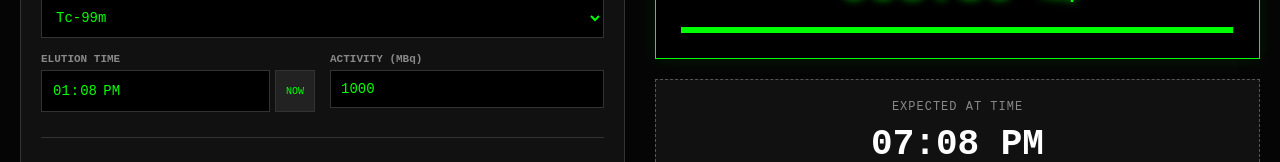
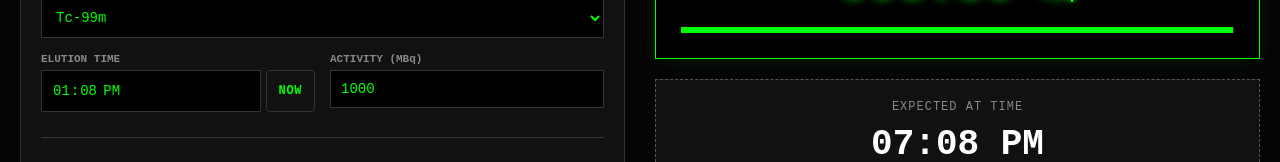
Before and after one commit to leopantsulaia/physics-flex, a React (Create React App) app: page / in a window 1280 px wide. Both pictures are taken after a click on the button "DECAY CLOCK". Shown: the part 246-408 px from the top of the page. Built offline with nearby package versions, Linux system fonts and the light colour scheme.

Commit message:
all fixed

```diff
--- a/src/components/DecayClock.js
+++ b/src/components/DecayClock.js
@@ -162,7 +162,7 @@ export const DecayClock = () => {
                   onChange={(e) => setElutionTime(e.target.value)}
                   className={styles.input}
                 />
-                <button onClick={setElutionToNow} className={styles.nowBtn}>NOW</button>
+                <button onClick={setElutionToNow} className={styles.nowBtn}><b>NOW</b></button>
               </div>
             </div>
             <div className={styles.controlItem}>
--- a/src/components/DecayClock.module.css
+++ b/src/components/DecayClock.module.css
@@ -70,7 +70,8 @@
   gap: 5px;
 }
 
-.select, .input {
+.select,
+.input {
   background-color: #000;
   color: #0f0;
   border: 1px solid #333;
@@ -87,13 +88,17 @@
 }
 
 .nowBtn {
-  background-color: #222;
+  background-color: #111;
   color: #0f0;
   border: 1px solid #333;
   cursor: pointer;
-  font-family: inherit;
-  font-size: 10px;
-  padding: 0 10px;
+  font-family: "Courier New", monospace;
+  font-size: 12px;
+  font-weight: 700;
+  padding: 6px 12px;
+  letter-spacing: 0.6px;
+  text-transform: uppercase;
+  border-radius: 4px;
 }
 
 .nowBtn:hover {
@@ -218,7 +223,9 @@
 }
 
 @keyframes blink {
-  50% { opacity: 0.5; }
+  50% {
+    opacity: 0.5;
+  }
 }
 
 @media (max-width: 768px) {
```
